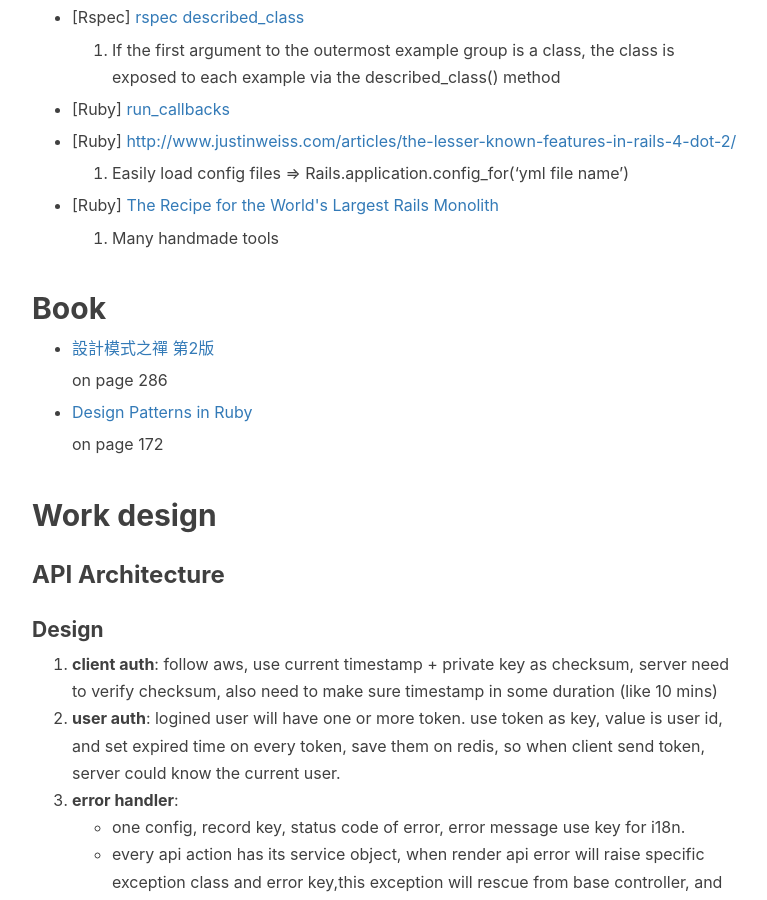
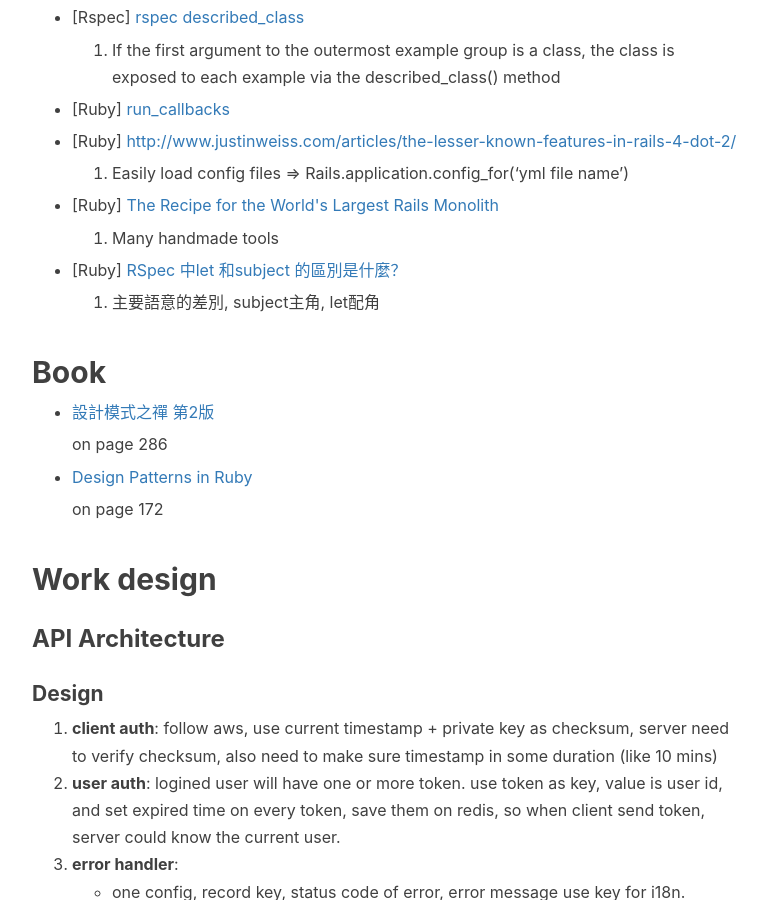
Before and after one commit to mylake/mylake.github.com, a Jekyll site: the page built from _posts/2016-07-31-2016.markdown, in a window 1280 px wide and 900 px high, scrolled down 1760 px. Shown: the whole window, without its empty margins (233-1000 px from the left). Built offline with Jekyll 4.4.1, drawn with Linux system fonts in a browser that asks for light colours; nearby versions of some CDN libraries; comment, search, counter and statistics services are not loaded.

Commit message:
RSpec: let vs subject

```diff
--- a/_posts/2016-07-31-2016.markdown
+++ b/_posts/2016-07-31-2016.markdown
@@ -71,6 +71,9 @@
 * <p>[Ruby] <a href="https://speakerdeck.com/a_matsuda/the-recipe-for-the-worlds-largest-rails-monolith">The Recipe for the World's Largest Rails Monolith</a></p>
   1. Many handmade tools
 
+* <p>[Ruby] <a href="https://ruby-china.org/topics/9271">RSpec 中let 和subject 的區別是什麼？</a></p>
+  1. 主要語意的差別, subject主角, let配角
+
 ## Book
 * <p> <a href="http://www.books.com.tw/products/CN11096287">設計模式之禪 第2版</a></p>
   on page 286
```
Also changed, not shown: 2 other files.
